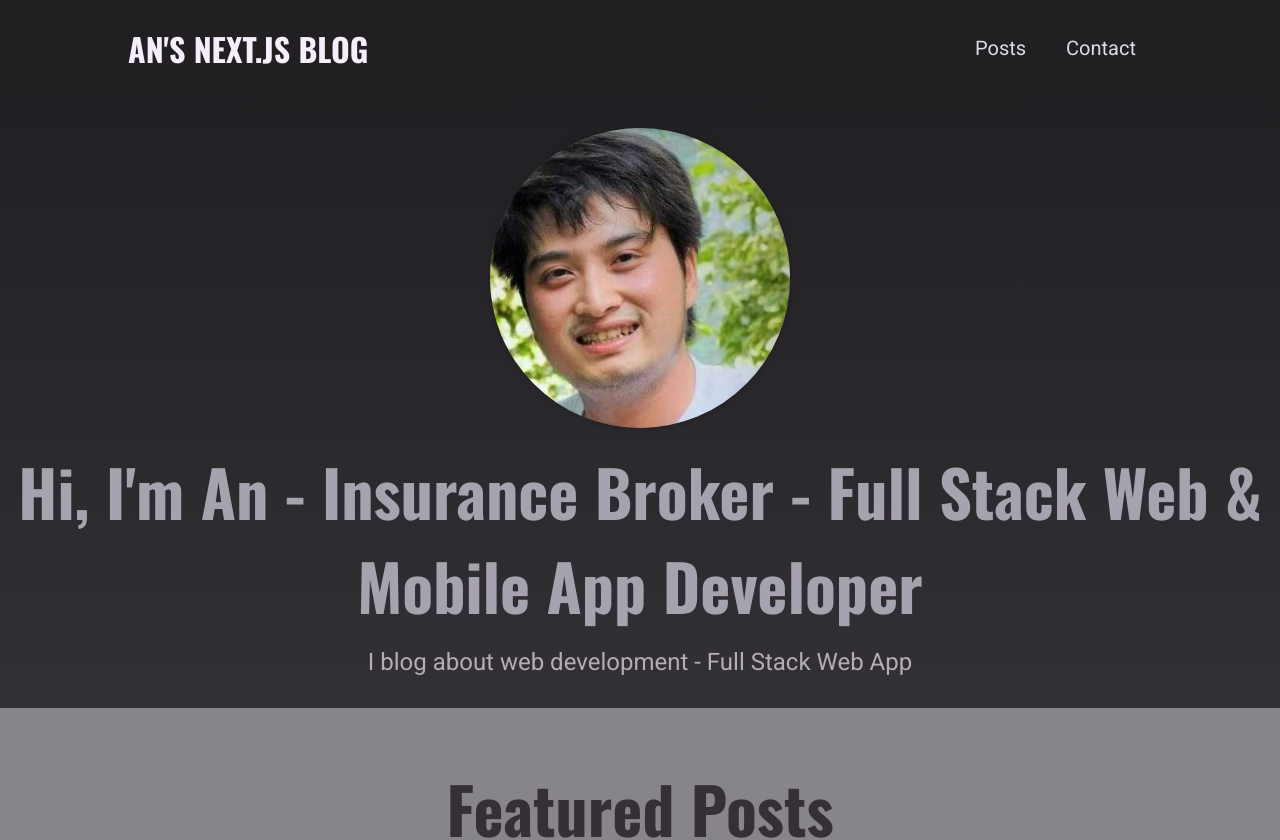
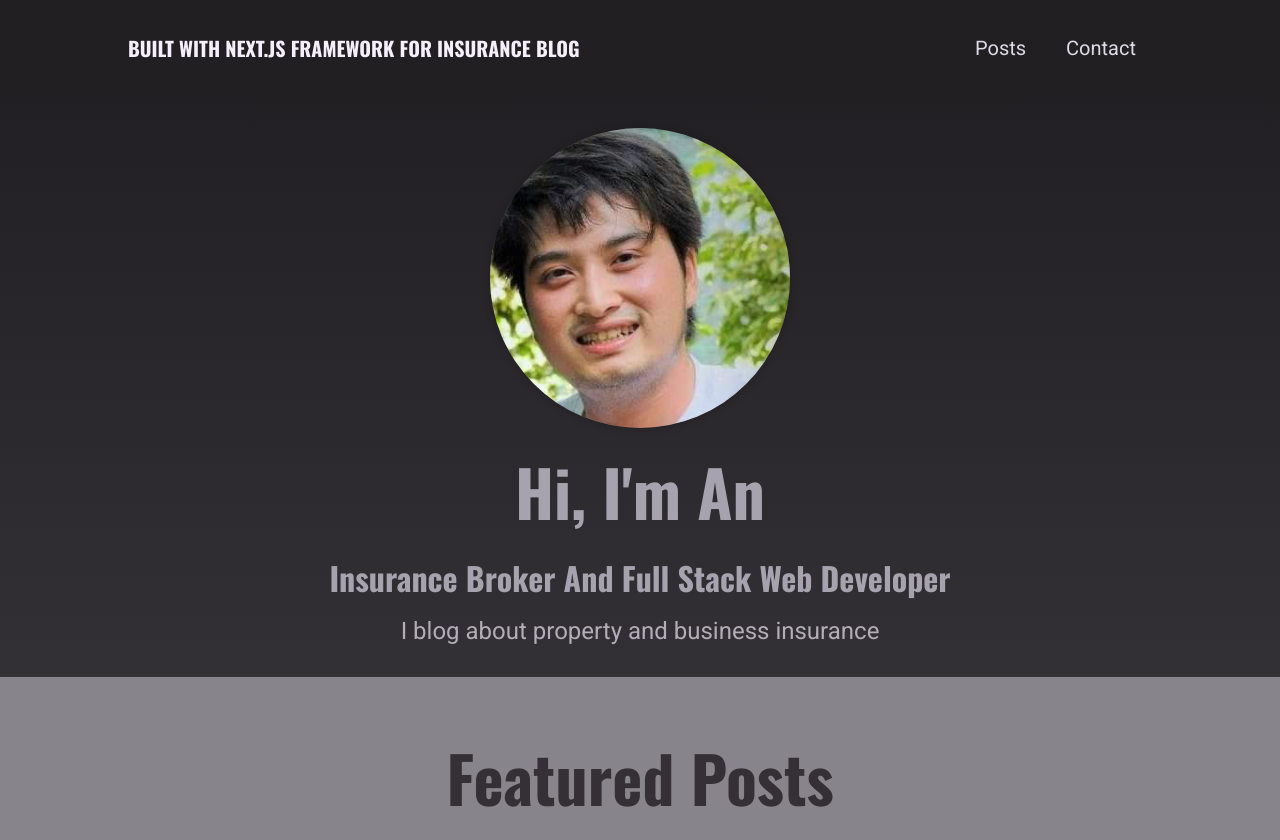
Before and after one commit to DiecTran/nextjs-myinsuranceblog, a Next.js app: page / in a window 1280 px wide. Shown: the top 840 px of the page. Built offline with nearby package versions, Linux system fonts and the light colour scheme.

Commit message:
various changes on titile

```diff
--- a/components/home-page/hero.js
+++ b/components/home-page/hero.js
@@ -14,11 +14,9 @@ export default function Hero() {
           priority={true}
         />
       </div>
-      <h1>
-        Hi, I&apos;m An - Insurance Broker - Full Stack Web & Mobile App
-        Developer{" "}
-      </h1>
-      <p>I blog about web development - Full Stack Web App</p>
+      <h1>Hi, I&apos;m An</h1>
+      <h2>Insurance Broker And Full Stack Web Developer</h2>
+      <p>I blog about property and business insurance</p>
     </section>
   );
 }
--- a/components/home-page/hero.module.css
+++ b/components/home-page/hero.module.css
@@ -30,6 +30,11 @@
   margin: var(--size-4) 0;
   color: var(--color-grey-300);
 }
+.hero h2 {
+  font-size: var(--size-8);
+  margin: var(--size-4) 0;
+  color: var(--color-grey-300);
+}
 
 .hero p {
   font-size: var(--size-6);
--- a/components/layout/logo.js
+++ b/components/layout/logo.js
@@ -1,5 +1,9 @@
 import classes from "./logo.module.css";
 
 export default function Logo() {
-  return <div className={classes.logo}>An&apos;s Next.JS Blog</div>;
+  return (
+    <div className={classes.logo}>
+      Built With Next.JS Framework For Insurance Blog
+    </div>
+  );
 }
--- a/components/layout/logo.module.css
+++ b/components/layout/logo.module.css
@@ -1,6 +1,6 @@
 .logo {
   text-transform: uppercase;
-  font-size: var(--size-5);
+  font-size: var(--size-3);
   font-weight: bold;
   font-family: "Oswald", sans-serif;
   color: var(--color-grey-50);
@@ -8,6 +8,6 @@
 
 @media (min-width: 768px) {
   .logo {
-    font-size: var(--size-8);
+    font-size: var(--size-5);
   }
 }
```
